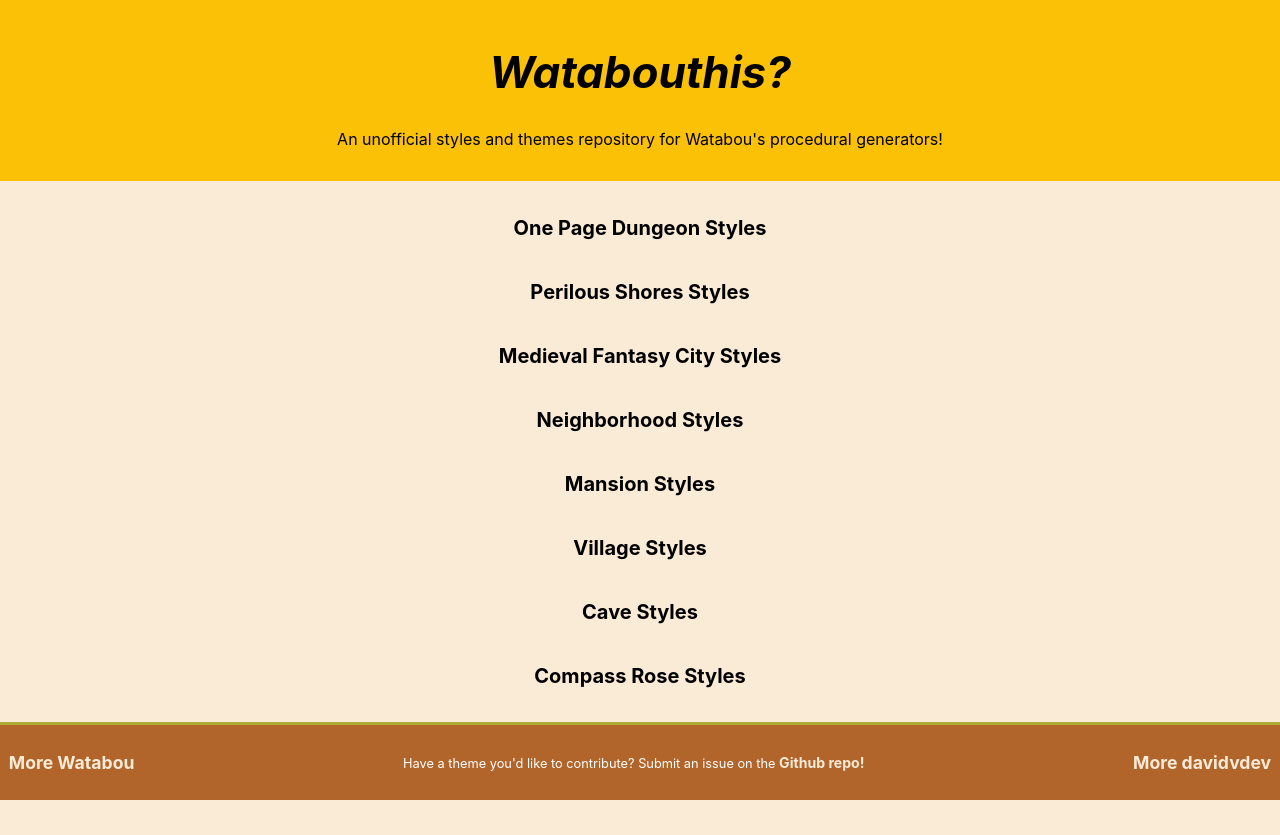
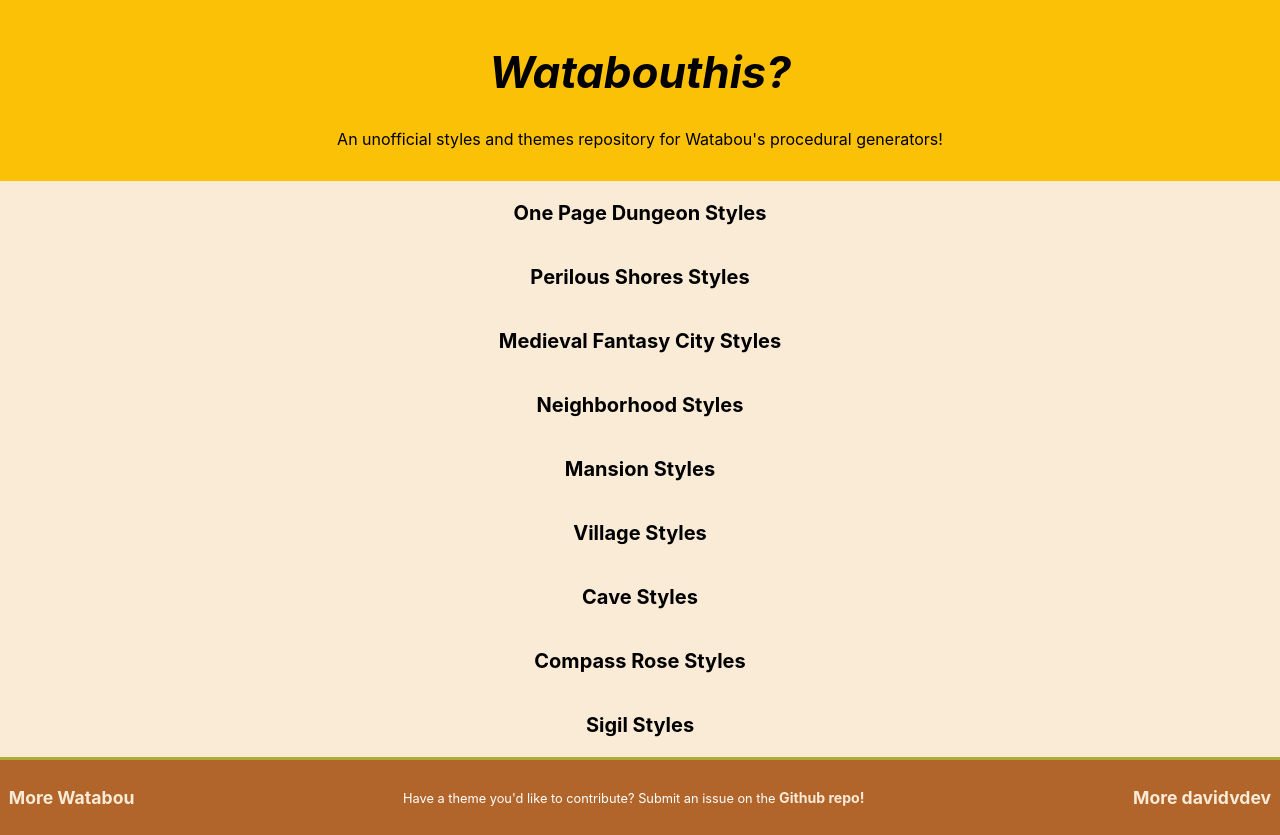
Before and after one commit to davidvdev/watabouthis, a React (Vite) app: page / in a window 1280 px wide. Before the commit the page ends 800 px from the top, so only its background shows below. Built offline with nearby package versions, Linux system fonts and the light colour scheme.

Commit message:
added menu option for sigils

```diff
--- a/src/App.jsx
+++ b/src/App.jsx
@@ -42,6 +42,9 @@
         <Link to="/compass-rose" >
           <li className="compass-rose" onMouseOver={(event) => handleMouseOver(event.target.className)}>Compass Rose Styles</li>
         </Link>
+        <Link to="/sigil" >
+          <li className="sigil" onMouseOver={(event) => handleMouseOver(event.target.className)}>Sigil Styles</li>
+        </Link>
       </ul>
       <Footer />
     </div>
```
